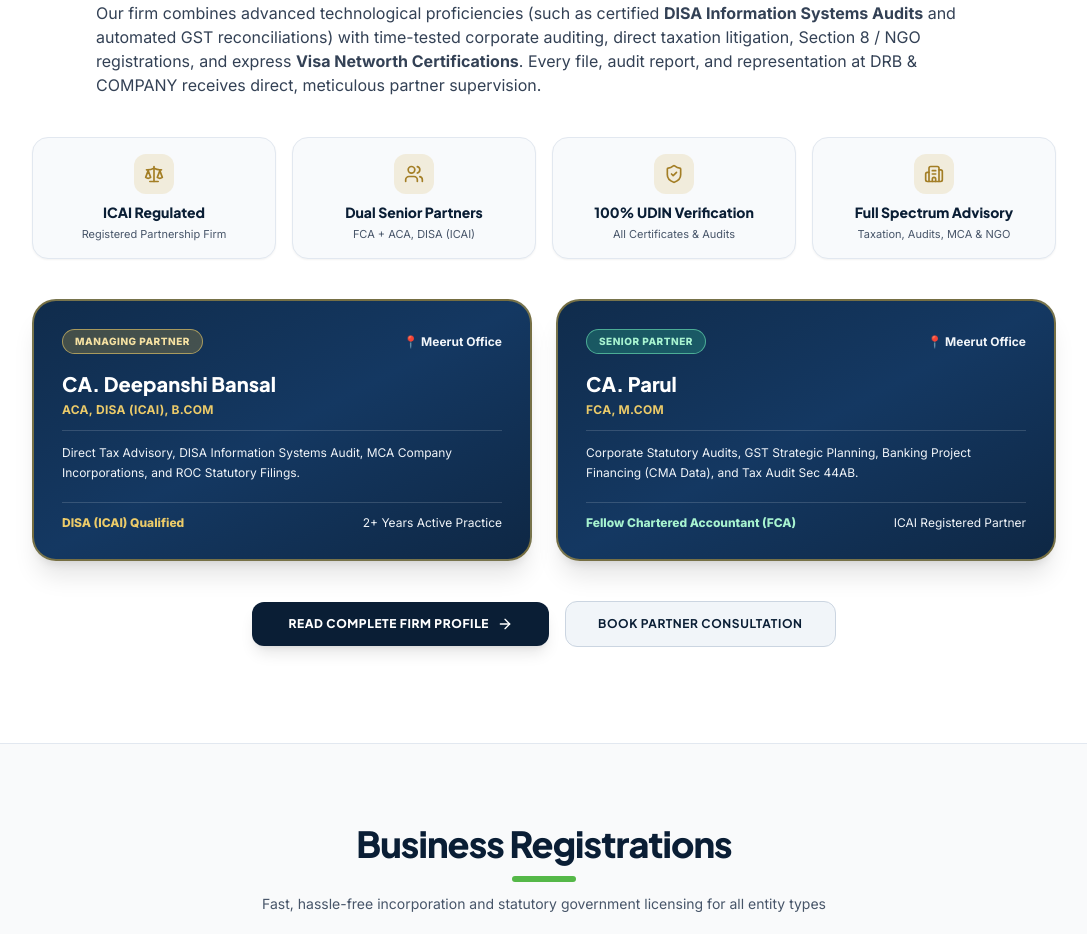
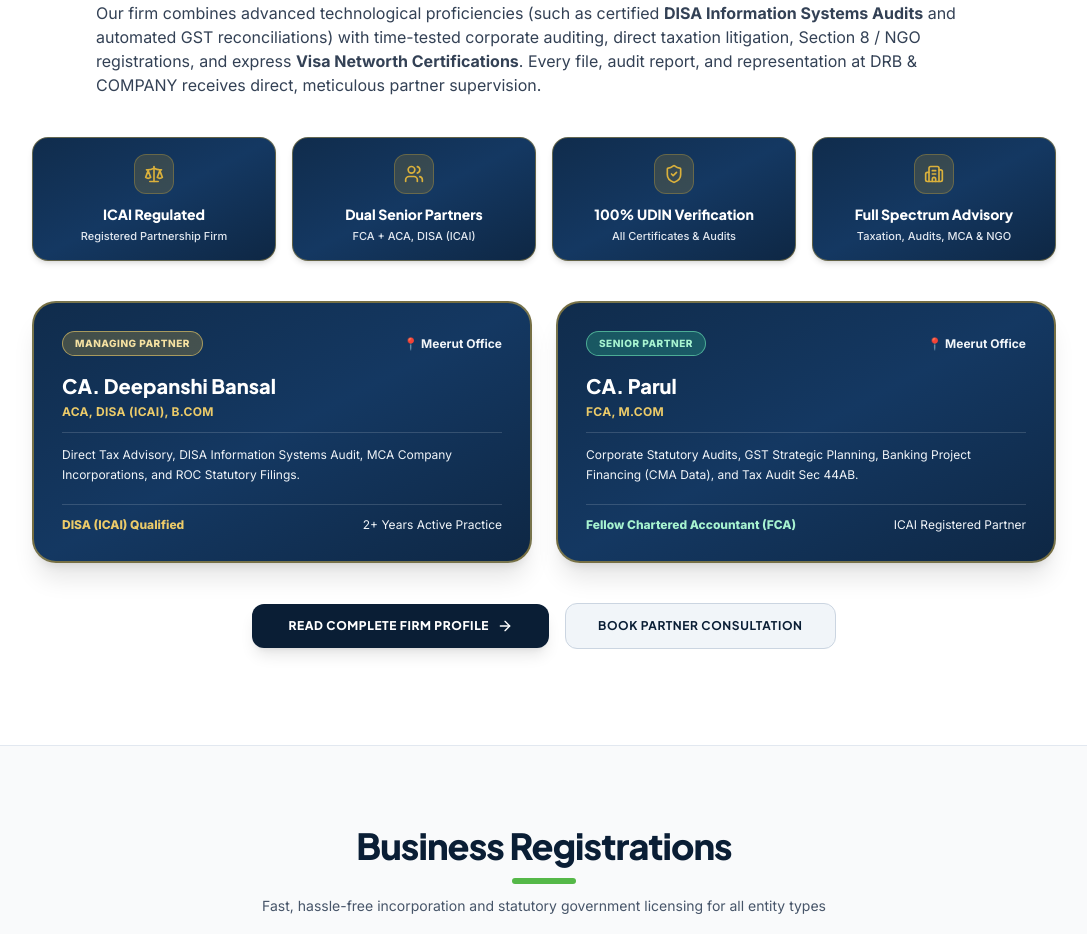
Before and after one commit to 7471ashish/CA-website-final, a React (Vite) app: page / in a window 1280 px wide. Shown: the part 1540-2474 px from the top of the page, without its empty margins (96-1183 px from the left). Built offline with nearby package versions, Linux system fonts and the light colour scheme.

Commit message:
style: update 4 value pillar trust cards background to Deep Navy Blue and text to White

```diff
--- a/src/components/home/AboutIntroSection.jsx
+++ b/src/components/home/AboutIntroSection.jsx
@@ -44,19 +44,19 @@
           </p>
         </div>
 
-        {/* 4 Value Pillars Bar */}
+        {/* 4 Value Pillars Bar - Deep Navy Blue Background with White Text */}
         <div className="grid grid-cols-2 lg:grid-cols-4 gap-4 max-w-5xl mx-auto my-10">
           {highlights.map((h, i) => {
             const Icon = h.icon;
             return (
-              <div key={i} className="bg-slate-50 dark:bg-navy-900 border border-slate-200 dark:border-slate-800 rounded-2xl p-4 text-center shadow-sm">
-                <div className="w-10 h-10 mx-auto mb-2 rounded-xl bg-gold-500/15 text-gold-600 dark:text-gold-400 flex items-center justify-center">
+              <div key={i} className="bg-gradient-to-br from-[#102c4c] via-[#143862] to-[#0e2744] border border-gold-400/40 rounded-2xl p-4 text-center shadow-md hover:border-gold-400 transition-colors">
+                <div className="w-10 h-10 mx-auto mb-2.5 rounded-xl bg-gold-500/20 text-gold-400 border border-gold-400/30 flex items-center justify-center shadow-xs">
                   <Icon className="w-5 h-5" />
                 </div>
-                <h4 className="font-heading text-xs sm:text-sm font-black text-navy-950 dark:text-white leading-tight">
+                <h4 className="font-heading text-xs sm:text-sm font-black text-white leading-tight">
                   {h.title}
                 </h4>
-                <p className="text-[11px] text-slate-600 dark:text-slate-400 mt-1">
+                <p className="text-[11px] font-medium text-slate-200 mt-1">
                   {h.desc}
                 </p>
               </div>
```
